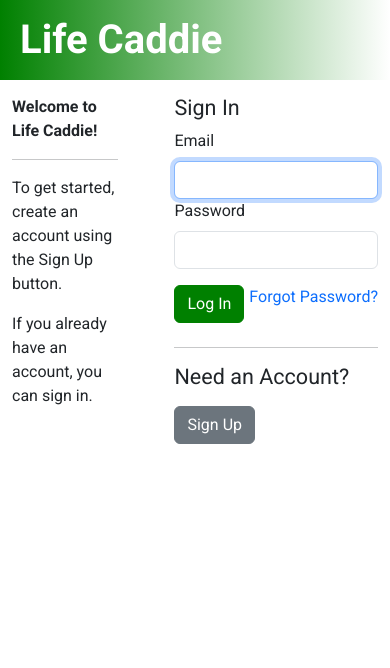
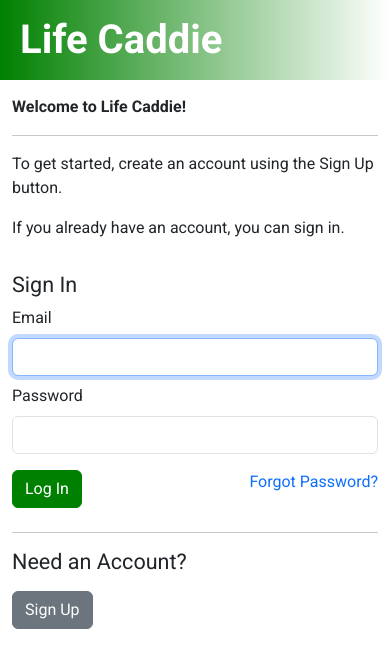
Before and after one commit to Chris-Weinell/life_caddie_django, a Django app: page /login/ in a window 390 px wide. Shown: the top 668 px of the page. Run offline with Django 4.2, Linux system fonts and the light colour scheme; some libraries are stand-ins or nearby versions.

Commit message:
login responsive design and file cleanup

```diff
--- a/app/templates/base.html
+++ b/app/templates/base.html
@@ -66,6 +66,5 @@
 
     {% endblock %}
 
-    {% comment %} <script src="{% static 'js/bootstrap.js' %}"></script> {% endcomment %}
   </body>
 </html>
--- a/app/templates/registration/login.html
+++ b/app/templates/registration/login.html
@@ -16,25 +16,21 @@
 
   <div class="row">
 
-    <div class="col-4">
+    <div class="col-12 col-md-4">
 
         {% include 'user_explanation.html' %}
 
     </div>
 
-    <div class="col-1">
+    <div class="col-12 col-md-7 offset-md-1">
 
-    </div>
-
-    <div class="col-7">
-
-    <h4>Sign In</h4>
+    <h4 class="mt-3 mt-md-0">Sign In</h4>
 
     <form method="post" action="{% url 'login' %}">
         {% csrf_token %}
         <label for="id_username" class="form-label">Email</label>
         {{form.username|attr:"class:form-control"}}
-        <label for="id_password" class="form-label">Password</label>
+        <label for="id_password" class="form-label mt-2">Password</label>
         {{form.password|add_class:'form-control'}}
         <div class="d-flex justify-content-between mt-3">
             <div>
--- a/docker-compose-deploy.yml
+++ b/docker-compose-deploy.yml
@@ -7,7 +7,6 @@ services:
     restart: always
     volumes:
       - static-data:/var/www/static
-      # - static-data:/vol/web
     environment:
       - DB_HOST=db
       - DB_NAME=${DB_NAME}
@@ -39,7 +38,6 @@ services:
     ports:
       - 80:8000
     volumes:
-      # - static-data:/vol/static
       - static-data:/var/www/static
 
 volumes:
--- a/docker-compose.yml
+++ b/docker-compose.yml
@@ -11,7 +11,6 @@ services:
     volumes:
       - ./app:/app
       - dev-static-data:/var/www/static
-      # - dev-static-data:/vol/web
     command: >
       sh -c "python manage.py wait_for_db &&
              python manage.py migrate &&
```
Also changed, not shown: app/core/templates/core/signup.html (+2 -12 lines), 2 other files.
